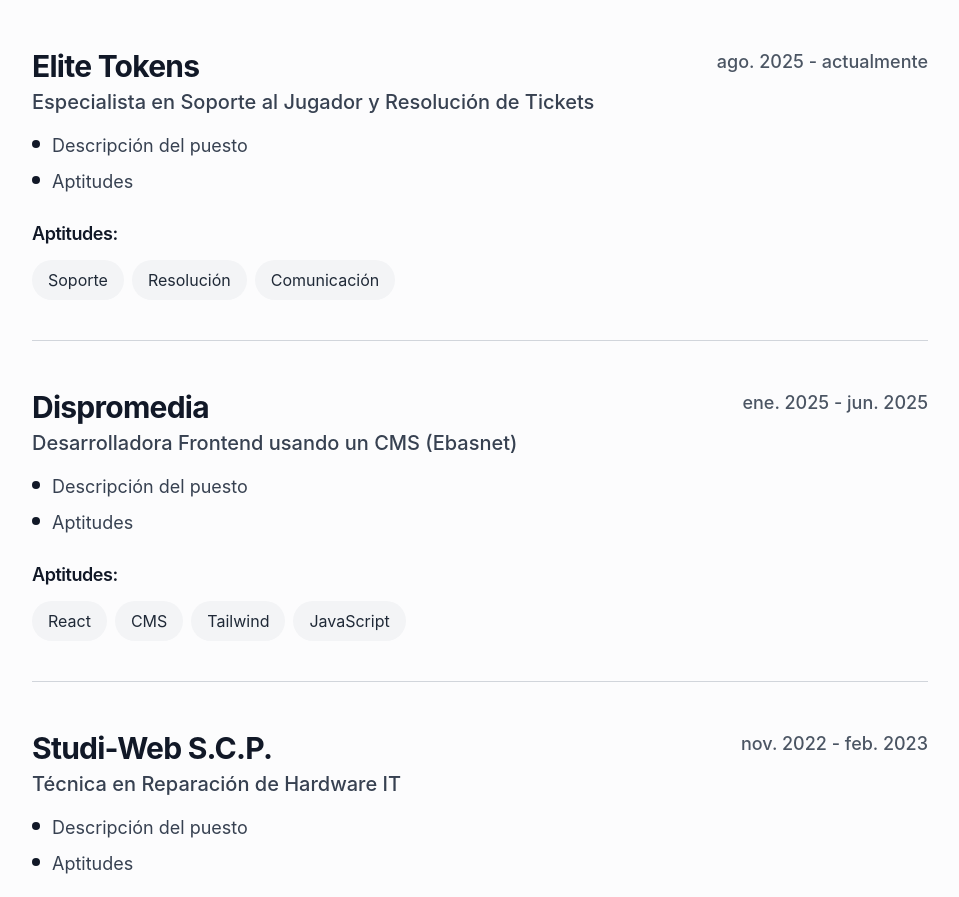
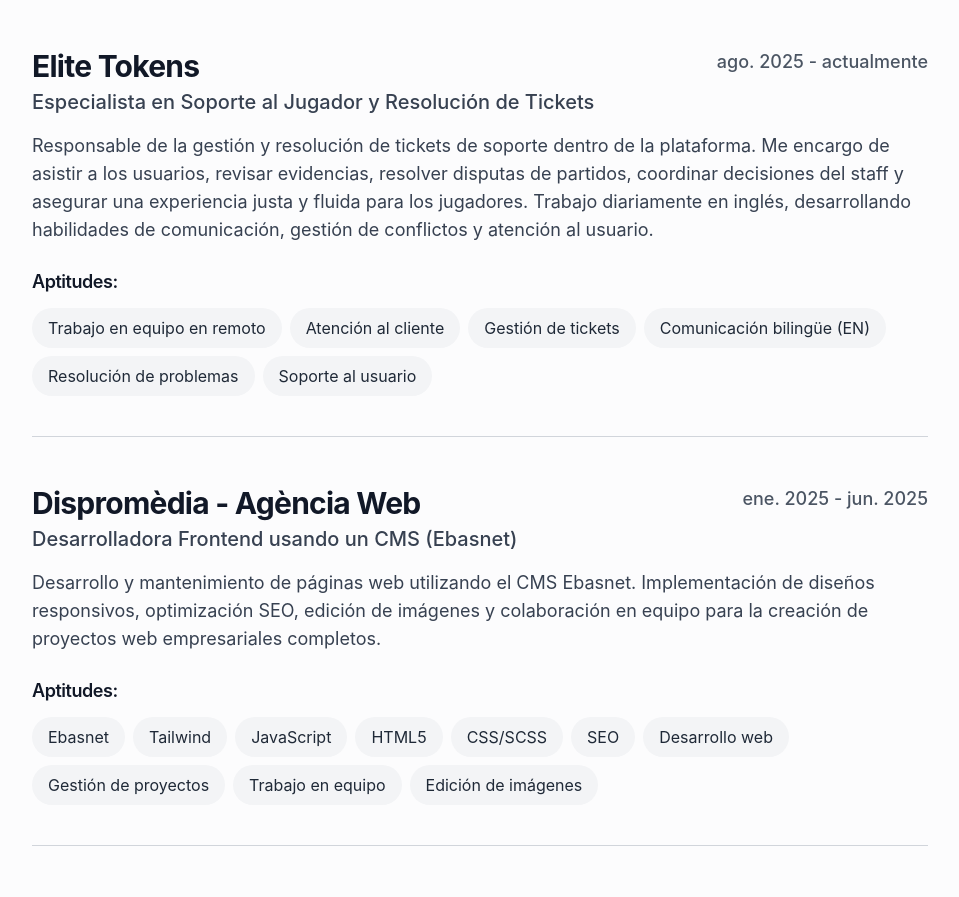
Before and after one commit to Sailok25/albaayala, a React (Create React App) app: page / in a window 1280 px wide. Shown: the part 1880-2777 px from the top of the page, without its empty margins (160-1119 px from the left). Built offline with nearby package versions, Linux system fonts and the light colour scheme; a web font is replaced by a local one.

Commit message:
Solucionados conflictos de adaptación en algunos dispositivos y añadido contexto de idioma y tema.

```diff
--- a/src/App.js
+++ b/src/App.js
@@ -19,25 +19,25 @@
       role: "Especialista en Soporte al Jugador y Resolución de Tickets",
       company: "Elite Tokens",
       period: "ago. 2025 - actualmente",
-      description: `Descripción del puesto\nAptitudes`,
-      skills: ["Soporte", "Resolución", "Comunicación"]
+      description: `Responsable de la gestión y resolución de tickets de soporte dentro de la plataforma. Me encargo de asistir a los usuarios, revisar evidencias, resolver disputas de partidos, coordinar decisiones del staff y asegurar una experiencia justa y fluida para los jugadores. Trabajo diariamente en inglés, desarrollando habilidades de comunicación, gestión de conflictos y atención al usuario.`,
+      skills: ["Trabajo en equipo en remoto", "Atención al cliente", "Gestión de tickets", "Comunicación bilingüe (EN)", "Resolución de problemas", "Soporte al usuario"]
     },
     {
       id: 2,
       role: "Desarrolladora Frontend usando un CMS (Ebasnet)",
-      company: "Dispromedia",
+      company: "Dispromèdia - Agència Web",
       period: "ene. 2025 - jun. 2025",
-      description: `Descripción del puesto\nAptitudes`,
-      skills: ["React", "CMS", "Tailwind", "JavaScript"]
+      description: `Desarrollo y mantenimiento de páginas web utilizando el CMS Ebasnet. Implementación de diseños responsivos, optimización SEO, edición de imágenes y colaboración en equipo para la creación de proyectos web empresariales completos.`,
+      skills: ["Ebasnet", "Tailwind", "JavaScript", "HTML5", "CSS/SCSS", "SEO", "Desarrollo web", "Gestión de proyectos", "Trabajo en equipo", "Edición de imágenes"]
     },
     {
       id: 3,
       role: "Técnica en Reparación de Hardware IT",
       company: "Studi-Web S.C.P.",
       period: "nov. 2022 - feb. 2023",
-      description: `Descripción del puesto\nAptitudes`,
-      skills: ["Hardware", "Reparación", "Diagnóstico"]
-    }
+      description: `Reparación y mantenimiento de equipos informáticos. Diagnóstico de problemas de hardware, montaje de componentes, cableado estructurado y atención al cliente tanto presencial como telefónica.`,
+      skills: ["Hardware", "Reparación", "Diagnóstico", "Montaje de equipos", "Cableado estructurado", "Mantenimiento informático", "Atención al cliente", "Ventas"]
+    },
   ];
 
   const projects = [
@@ -343,9 +343,7 @@
 
             <div className="bg-white p-8 md:p-12 rounded-3xl border border-gray-200 shadow-lg">
               <h3 className="text-2xl md:text-3xl font-bold text-gray-900 mb-6 text-center">
-                ¿Quieres trabajar conmigo en un proyecto, o tiens una sugerencia para uno?
-                <br />
-                ¡Enviame un mensaje ahora!
+                ¿Trabajamos juntos en un proyecto, o tiens una sugerencia para uno?
               </h3>
 
               <form className="space-y-6">
--- a/src/components/ExperienceItem.jsx
+++ b/src/components/ExperienceItem.jsx
@@ -12,23 +12,23 @@
           <p className="text-xl text-gray-700 font-medium">{experience.role}</p>
         </div>
 
-        {/* PERÍODO - ALINEADO A LA DERECHA COMO EN CANVA */}
+        {/* PERÍODO */}
         <span className="mt-2 md:mt-0 text-gray-600 font-medium text-lg">
           {experience.period}
         </span>
       </div>
 
-      {/* LISTA CON VIÑETAS - COMO EN TUS DISEÑOS */}
+      {/* LISTA CON VIÑETAS */}
       <ul className="space-y-2 text-gray-700 text-lg">
         {experience.description.split('\n').map((item, index) => (
           <li key={index} className="flex items-start">
-            <span className="mr-3 mt-2 w-2 h-2 bg-gray-900 rounded-full flex-shrink-0"></span>
+            {/* <span className="mr-3 mt-2 w-2 h-2 bg-gray-900 rounded-full flex-shrink-0"></span> */}
             <span>{item.trim()}</span>
           </li>
         ))}
       </ul>
 
-      {/* APTITUDES - SI LAS TIENES */}
+      {/* APTITUDES */}
       {experience.skills && (
         <div className="mt-6">
           <h4 className="text-lg font-semibold text-gray-900 mb-3">Aptitudes:</h4>
--- a/src/components/Navigation.jsx
+++ b/src/components/Navigation.jsx
@@ -5,7 +5,7 @@
   { id: "experience", label: "EXPERIENCIA" },
   { id: "projects", label: "PROYECTOS" },
   { id: "certifications", label: "CERTIFICADOS" },
-  { id: "contact", label: "CONTACTAME" },
+  { id: "contact", label: "CONTACTO" },
 ];
 
 export default function Navigation() {
```
Also changed, not shown: src/contexts/LanguageContext.jsx (added), src/contexts/ThemeContext.jsx (added).
